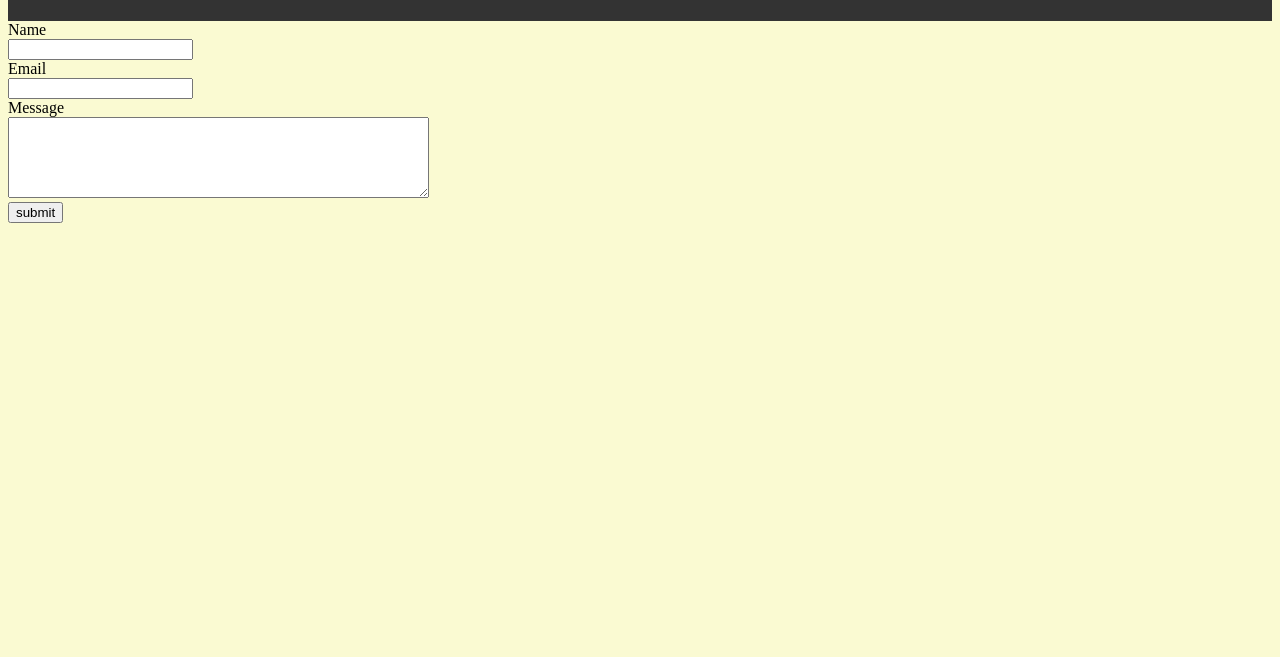
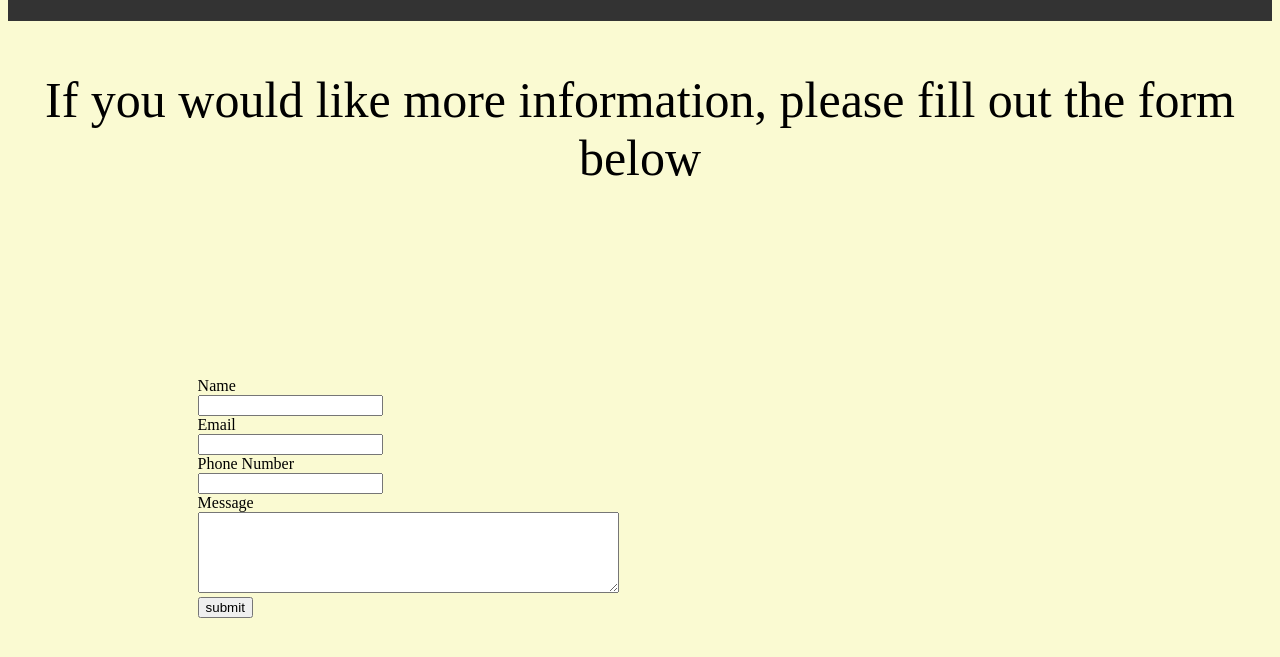
Before and after one commit to josephconnelly/final-project, a plain HTML site: page contact.html in a window 1280 px wide. Shown: the part 151-808 px from the top of the page. Drawn offline with Linux system fonts and the light colour scheme.

Commit message:
added form

```diff
--- a/contact.html
+++ b/contact.html
@@ -18,8 +18,9 @@
 
     </ul>
 </nav>
+<p class="p">If you would like more information, please fill out the form below</p>
 
-   <form action="process.php">
+   <form action="process.php" class="form">
        <div>
            <label for="name">Name</label><br>
            <input type="text" id="name" name="name">
@@ -28,6 +29,10 @@
         <label for="email">Email</label><br>
         <input type="email" name="email" id="email">
 
+    </div>
+    <div>
+        <label for="phone number">Phone Number</label><br>
+        <input type="phone numbrt" name="Phone Number" id="phone number">
     </div>
     <div>
         <label for="message">Message</label><br>
--- a/css/contact.css
+++ b/css/contact.css
@@ -61,6 +61,17 @@ h1{
     width: 120px;
     margin: 20px;
 }
+.p{
+    text-align: center;
+    font-size: 50px;
+
+
+
+}
+
+.form{
+    margin: 15%;
+}
 
  /* #message {
     margin-left: 45px;
```
